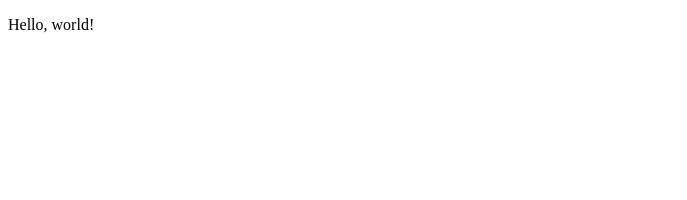
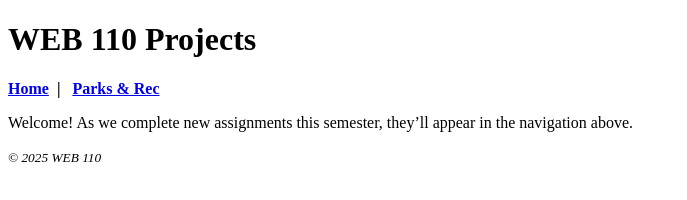
Before and after one commit to doggypikachu/WEB110, a plain HTML site: page GithubAssignment/index.html in a window 1280 px wide. Shown: the whole page, without its empty margins (0-687 px from the left). Drawn offline with Linux system fonts and the light colour scheme.

Commit message:
Update index.html

```diff
--- a/GithubAssignment/index.html
+++ b/GithubAssignment/index.html
@@ -1,9 +1,28 @@
 <!DOCTYPE html>
-<html>
-  <head>
-    <meta charset = 'utf-8'>
-  </head>
-  <body>
-    <p>Hello, world!</p>
-  </body>
+<html lang="en">
+<head>
+  <meta charset="utf-8" />
+  <meta name="viewport" content="width=device-width, initial-scale=1" />
+  <title>WEB 110 Projects</title>
+</head>
+<body>
+  <header>
+    <h1>WEB 110 Projects</h1>
+  </header>
+
+  <nav>
+    <b>
+      <a href="index.html">Home</a>&nbsp;&nbsp;|&nbsp;&nbsp;
+      <a href="Week2Assignment/home.html">Parks &amp; Rec</a>
+    </b>
+  </nav>
+
+  <main>
+    <p>Welcome! As we complete new assignments this semester, they’ll appear in the navigation above.</p>
+  </main>
+
+  <footer>
+    <small><em>&copy; 2025 WEB 110</em></small>
+  </footer>
+</body>
 </html>
```
